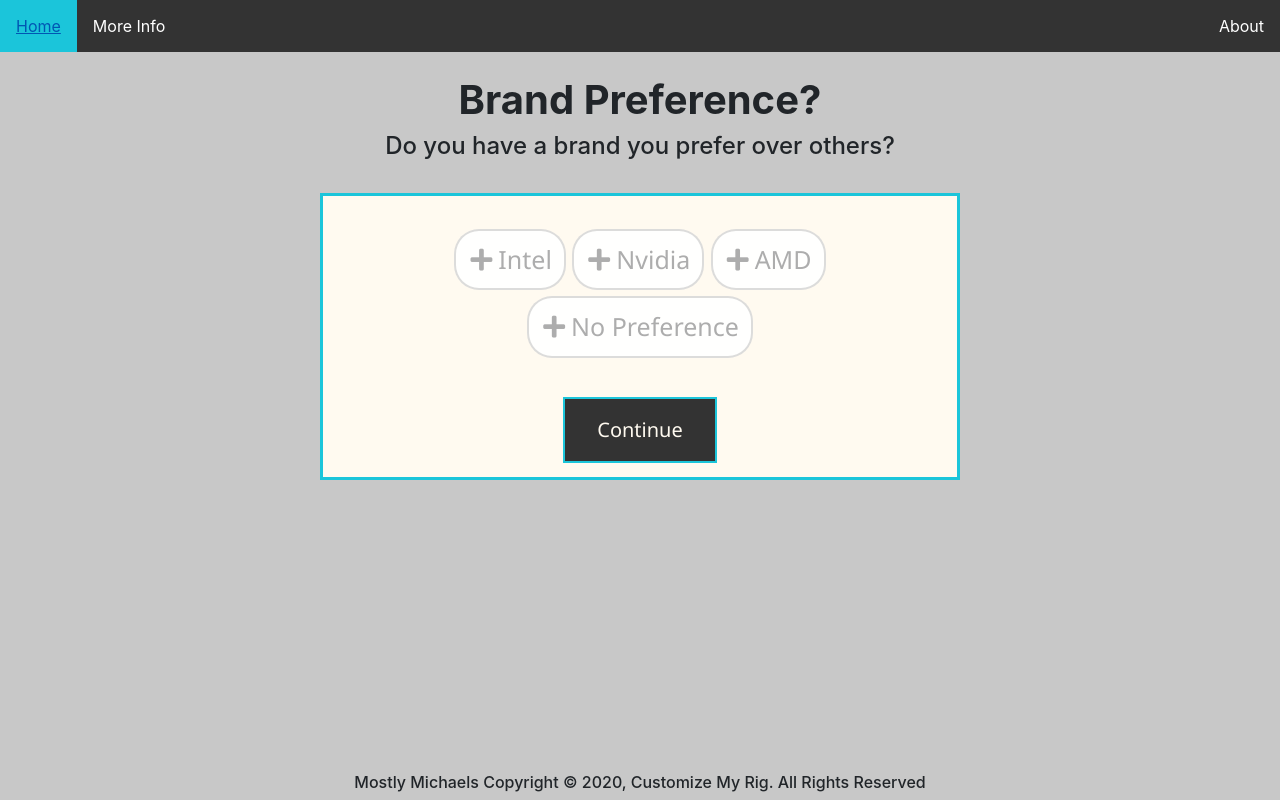
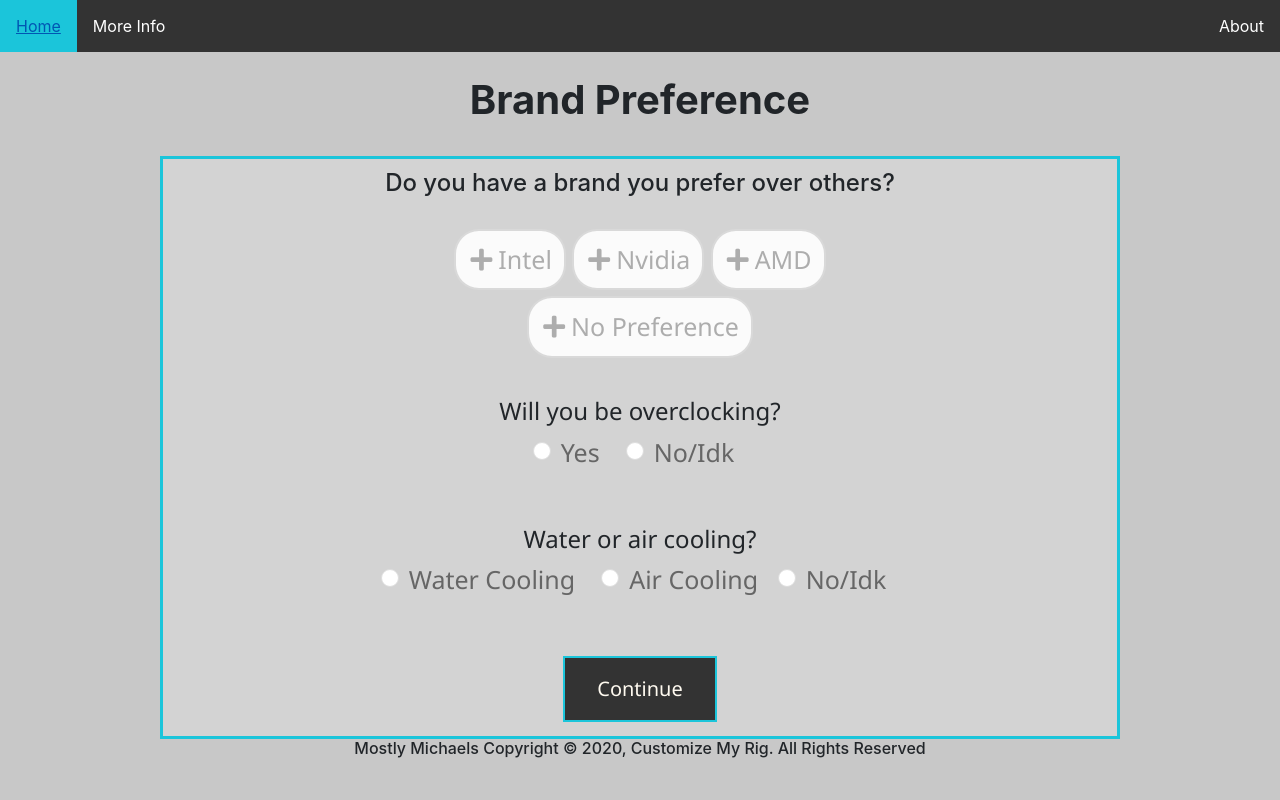
Before and after one commit to mvanree00/Customize-My-Rig, a Django app: page /brand/ in a window 1280 px wide. Run offline with Django 3.2, Linux system fonts and the light colour scheme; some libraries are stand-ins or nearby versions.

Commit message:
Add cooling/overclocking questions

```diff
--- a/homepage/templates/homepage/brand.html
+++ b/homepage/templates/homepage/brand.html
@@ -1,10 +1,3 @@
-<!--
-Case Picking
-
-References:
-- Checkboxes https://developer.mozilla.org/en-US/docs/Web/HTML/Element/input/checkbox
-- Checkbox Sizing https://www.geeksforgeeks.org/how-to-set-checkbox-size-in-html-css/
--->
 
 {% extends 'homepage/index.html' %}
 {% load static %}
@@ -22,21 +15,55 @@ References:
 {% block content %}
 
     <br>
-<h1 style="text-align: center"><b>Brand Preference?</b></h1>
-<h4 style="text-align: center">Do you have a brand you prefer over others?</h4>
+    <h1 style="text-align: center"><b>Brand Preference</b></h1>
 
     <br>
-<form class="form4">
+    <form class="form2">
+        <h4 style="text-align: center">Do you have a brand you prefer over others?</h4>
         <div class="container">
             <ul class="ks-cboxtags" style="text-align: center">
                 <li><input type="checkbox" name="Intel" id="Intel"><label for="Intel">Intel</label></li>
                 <li><input type="checkbox" name="nvidia" id="nvidia"><label for="nvidia">Nvidia</label></li>
                 <li><input type="checkbox" name="AMD" id="AMD"><label for="AMD">AMD</label></li>
-        <li><input type="checkbox" name="no_brand" id="no_brand"><label for="no_brand">No Preference</label></li>
+                <li><input type="checkbox" name="no_brand" id="no_brand"><label for="no_brand">No Preference</label>
+                </li>
             </ul>
+
+            <h4 style="text-align: center">Will you be overclocking?</h4>
+            <div class="radio-wrapper">
+                <p style="text-align: center">
+                    <input type="radio" class="hardware" id="overclock" name="storage_type" value="overclock"
+                           style="vertical-align: middle; margin: 0px;">
+                    <label for="overclock">Yes</label>&nbsp;&nbsp;&nbsp;
+
+                    <input type="radio" class="hardware" id="noclock" name="storage_type" value="noclock"
+                           style="vertical-align: middle; margin: 0px;">
+                    <label for="noclock">No/Idk</label>&nbsp;&nbsp;
+
+                </p>
+            </div><br>
+
+            <h4 style="text-align: center">Water or air cooling?</h4>
+            <div class="radio-wrapper">
+                <p style="text-align: center">
+                    <input type="radio" class="hardware" id="watercool" name="storage_type" value="watercool"
+                           style="vertical-align: middle; margin: 0px;">
+                    <label for="watercool">Water Cooling</label>&nbsp;&nbsp;&nbsp;
+
+                    <input type="radio" class="hardware" id="aircool" name="storage_type" value="aircool"
+                           style="vertical-align: middle; margin: 0px;">
+                    <label for="aircool">Air Cooling</label>&nbsp;&nbsp;
+
+                    <input type="radio" class="hardware" id="nocool" name="storage_type" value="nocool"
+                           style="vertical-align: middle; margin: 0px;">
+                    <label for="nocool">No/Idk</label>&nbsp;&nbsp;
+                </p>
+            </div><br>
+
             <button class="button button2" type="submit">Continue</button>
         </div>
     </form>
-<h6 style="position: fixed; bottom: 0; width:100%; text-align: center">Mostly Michaels Copyright © 2020, Customize My Rig. All Rights Reserved</h6>
+    <h6 style="position: relative; bottom: 0; width:100%; text-align: center">Mostly Michaels Copyright © 2020, Customize
+        My Rig. All Rights Reserved</h6>
 
 {% endblock %}
```
Lines whose indentation alone changed are shown as unchanged.
